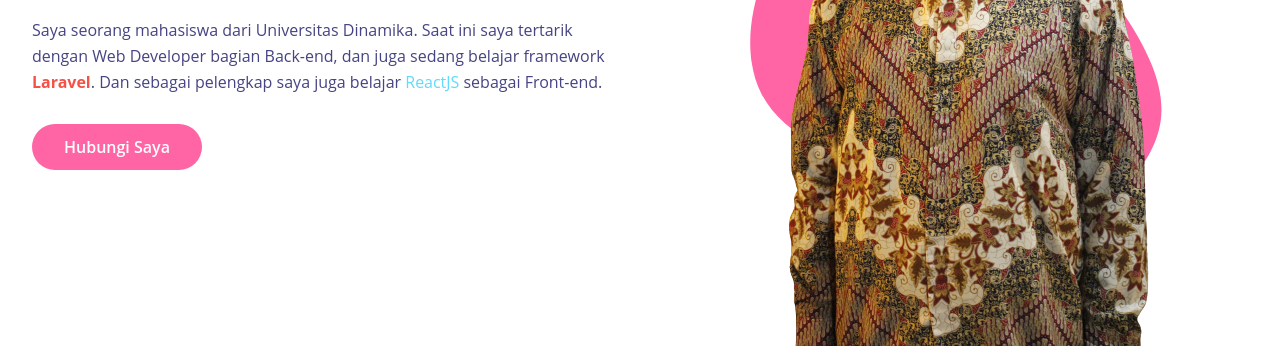
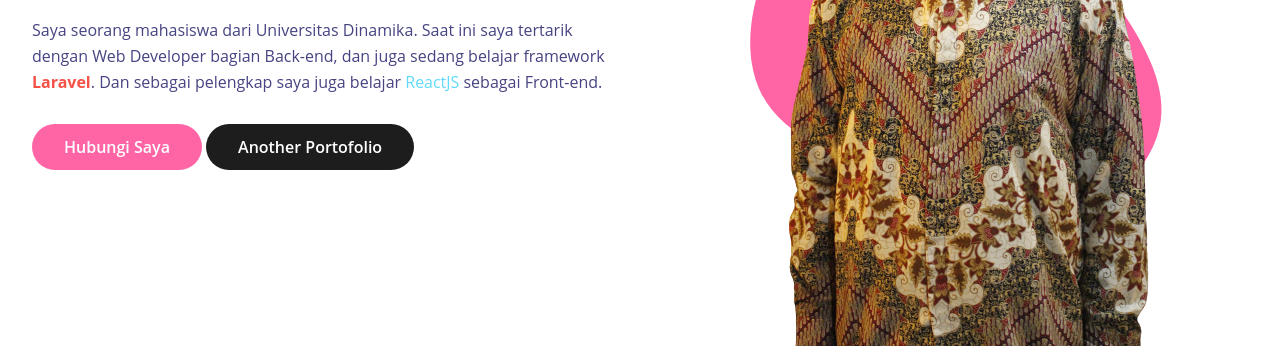
Before and after one commit to Akbarwp/Portofolio-TailwindCSS, a website: page index.html in a window 1280 px wide. Shown: the part 446-800 px from the top of the page. Drawn offline with Linux system fonts and the light colour scheme.

Commit message:
Adding new portofolio link

```diff
--- a/index.html
+++ b/index.html
@@ -99,6 +99,7 @@
                     <p class="font-medium text-secondary mb-10 leading-relaxed dark:text-third">Saya seorang mahasiswa dari Universitas Dinamika. Saat ini saya tertarik dengan Web Developer bagian Back-end, dan juga sedang belajar framework <span class="text-[#f55247] font-bold">Laravel</span>. Dan sebagai pelengkap saya juga belajar <span class="text-[#61DAFB]">ReactJS</span> sebagai Front-end.</p>
 
                     <a href="https://www.instagram.com/akbarwp002/" target="_blank" class="text-base font-semibold text-white bg-primary py-3 px-8 rounded-full hover:shadow-lg hover:opacity-80 transition duration-500 ease-in-out dark:bg-darkPrimary dark:shadow-slate-700 hover:dark:bg-[#ff7eff] hover:dark:opacity-100">Hubungi Saya</a>
+                    <a href="https://portofolio-nextjs-indol.vercel.app/" target="_blank" class="text-base font-semibold text-white dark:text-darkBG bg-darkBG py-3 px-8 rounded-full hover:shadow-lg hover:opacity-80 transition duration-500 ease-in-out dark:bg-primary dark:shadow-slate-700 hover:dark:bg-primary/80 hover:dark:opacity-100">Another Portofolio</a>
                 </div>
 
                 <div class="w-full self-end px-4 lg:w-1/2">
```
Also changed, not shown: dist/css/final.css, dist/output.css.
